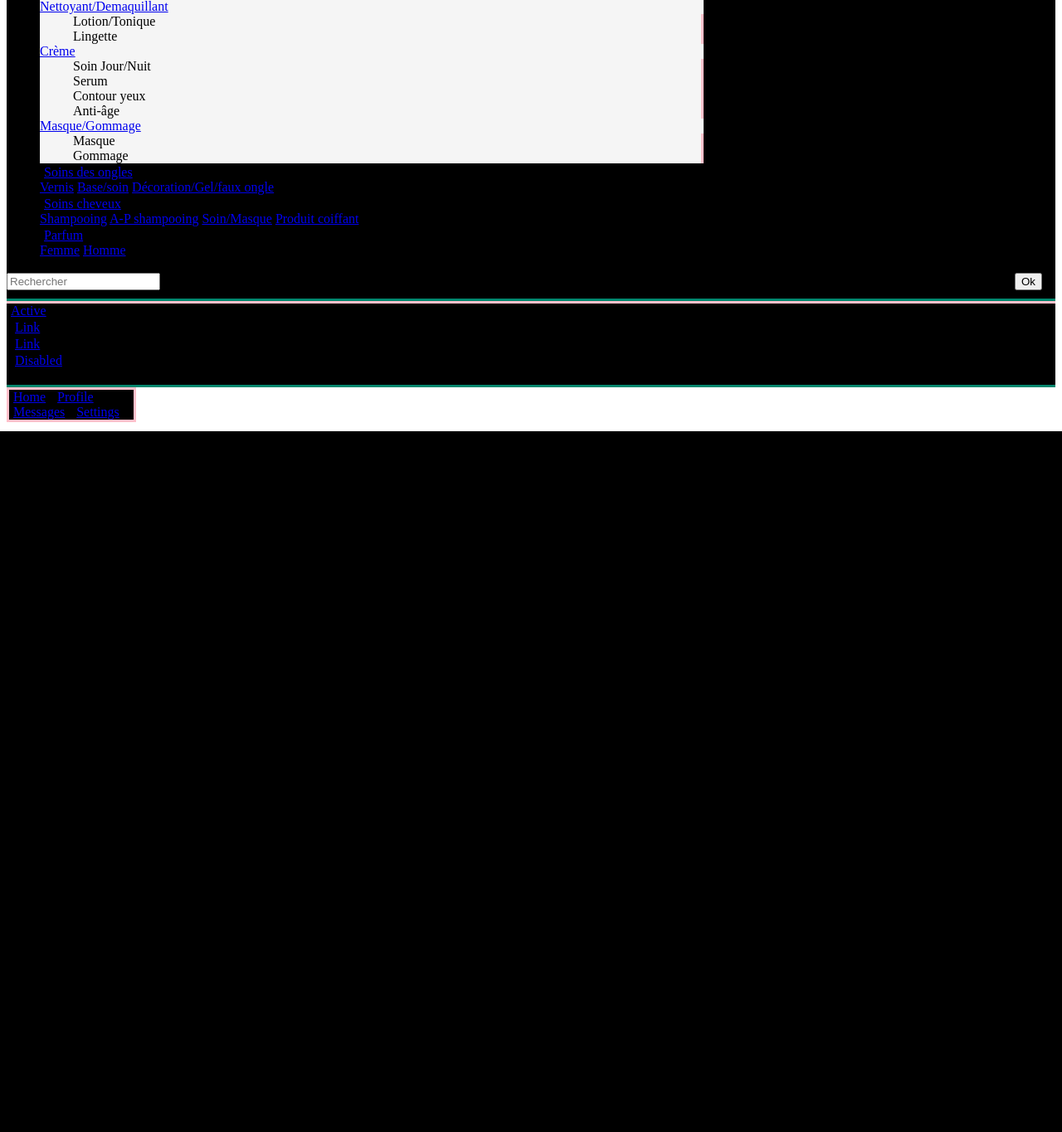
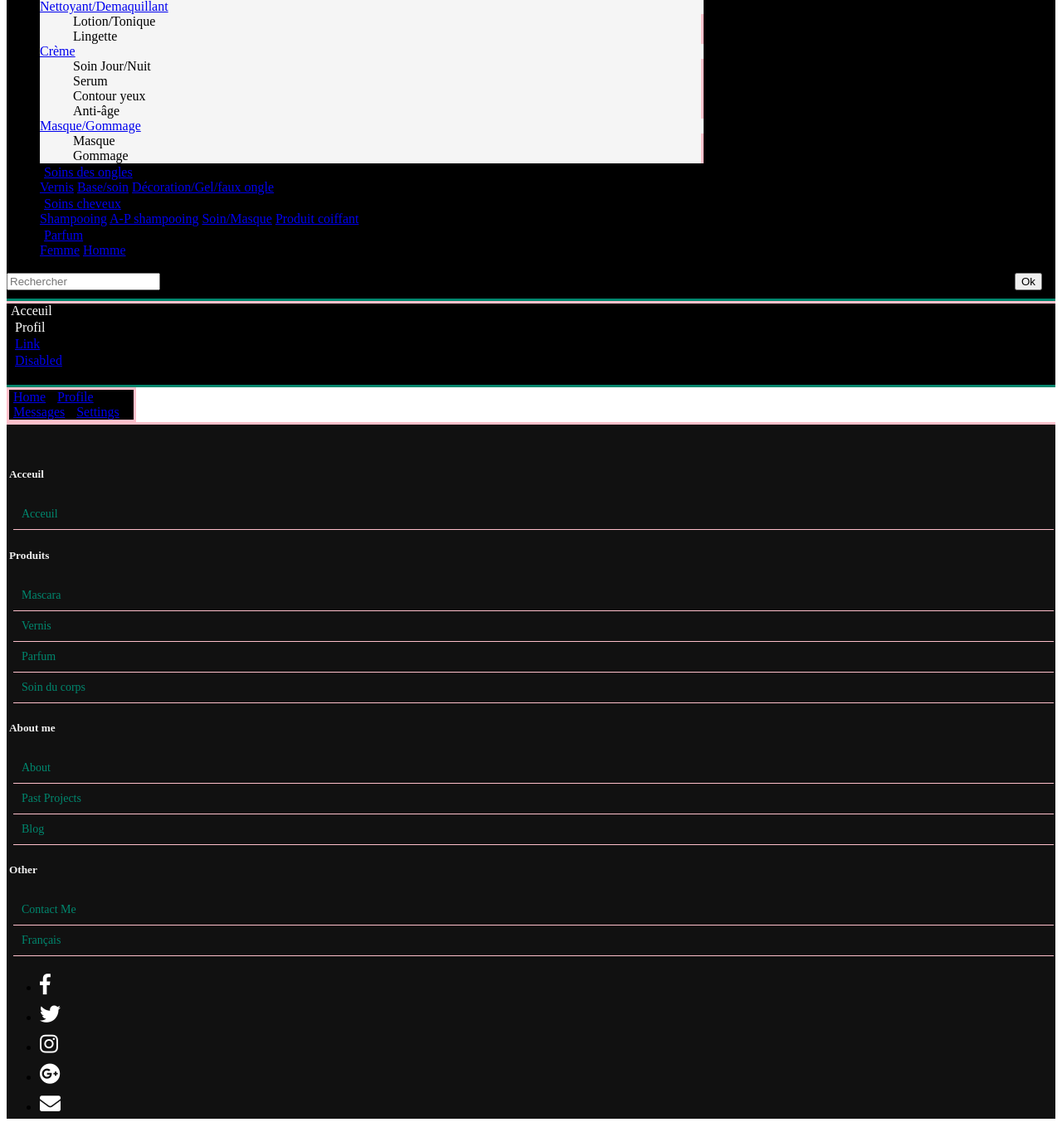
Before and after one commit to Victoriacapo/Cosmetroc, a PHP site: page /espacetroc.php in a window 1280 px wide. Shown: the part 1345-2710 px from the top of the page at 83% size. Before the commit the page ends 1865 px from the top, so only its background shows below. Run offline with PHP 8.4, Linux system fonts and the light colour scheme; some libraries are stand-ins or nearby versions.

Commit message:
fichier footer rajouté

```diff
--- a/View/connexionView.php
+++ b/View/connexionView.php
@@ -8,7 +8,7 @@ include_once('Controller/controllerConnexion.php');
         <!-- style -->
         <link rel="stylesheet" href="../assets/css/styleForm.css">
 
-        <title>Connexion</title>
+        <title></title>
     </head>
     <body>
         <div class="container">
--- /dev/null
+++ b/View/footer.php
@@ -0,0 +1,47 @@
+ <footer id="footer">
+            <div class="container-fluid">
+                <div class="row row-foot">
+                    <div class="foot-sect col-12 col-lg-3 col-md-6 col-sm-12">
+                        <div class="foot-div">
+                            <h5 class="foot-subt">Acceuil</h5>
+                        </div>
+                        <a class="foot-link" href="index.php" title="footer_Home">Acceuil</a>
+                    </div>
+                    <div class="foot-sect col-12 col-lg-3 col-md-6 col-sm-12">
+                        <div class="foot-div">
+                            <h5 class="foot-subt">Produits</h5>
+                        </div>
+                        <a class="foot-link" href="" title="Mascara">Mascara</a>
+                        <a class="foot-link" href="" title="Vernis">Vernis</a>
+                        <a class="foot-link" href="" title="Parfum">Parfum </a>
+                        <a class="foot-link" href="" title="Soin du corps">Soin du corps</a>
+                    </div>
+                    <div class="foot-sect col-12 col-lg-3 col-md-6 col-sm-12">
+                        <div class="foot-div">
+                            <h5 class="foot-subt">About me</h5>
+                        </div>
+                        <a class="foot-link" href="about.php" title="footer_About">About</a>
+                        <a class="foot-link" href="pp.php" title="footer_Past_Projects">Past Projects</a>
+                        <a class="foot-link" href="blog.php" title="footer_Blog">Blog</a>
+                    </div>
+                    <div class="foot-sect col-12 col-lg-3 col-md-6 col-sm-12">
+                        <div class="foot-div">
+                            <h5 class="foot-subt">Other</h5>
+                        </div><!-- Contact Me -->
+                        <a class="foot-link" href="contact.php" title="footer_Contact">Contact Me</a>
+                        <a class="foot-link" href="indexfr.php" title="footer_French">Français</a>
+                    </div>
+                    <div class="row">
+                        <div class="col-12 col-xs-12 col-sm-12 col-md-12 mt-12 mt-sm-5">
+                            <ul class="list-unstyled list-inline social">
+                                <li class="list-inline-item"><a href="javascript:void();"><i class="fab fa-facebook-f"></i></a></li>
+                                <li class="list-inline-item"><a href="javascript:void();"><i class="fab fa-twitter"></i></a></li>
+                                <li class="list-inline-item"><a href="javascript:void();"><i class="fab fa-instagram"></i></a></li>
+                                <li class="list-inline-item"><a href="javascript:void();"><i class="fab fa-google-plus"></i></a></li>
+                                <li class="list-inline-item"><a href="javascript:void();" target="_blank"><i class="fa fa-envelope"></i></a></li>
+                            </ul>
+                        </div>
+                    </div>
+                </div>
+            </div>
+        </footer>
--- a/assets/css/style1.css
+++ b/assets/css/style1.css
@@ -65,18 +65,21 @@ margin-right: 1rem;
       background-repeat: no-repeat;
       background-size: cover;
 }
+/*partie espacetroc*/
 /*partie menu*/
 .menunav{
     background-color: black;
      border-top: pink 3px solid;
      border-bottom: solid 3px #00876e;
+     color: white;
 }
 .menunavVertical{
      background-color: black;
      width: 150px;
      border: pink 3px solid;
 }
-/* ************************ footer *********** recuperer sur bootsnip*/
+
+/* ************************ footer *********** */
 footer {
     border-top: pink 3px solid;
     padding-top: 30px;
@@ -91,7 +94,6 @@ footer {
 .foot-sect {
   width: 100%;
   margin-top: 0px;
-/*  white-space: nowrap;*/
 }
 
 .foot-sect-current {
--- a/espacetroc.php
+++ b/espacetroc.php
@@ -25,10 +25,11 @@ include('View/inscriptionView.php');
 
                 <div class="menunav">
                     <nav class="nav nav-pills nav-fill">
-                        <a class="nav-item nav-link active" href="#">Active</a>
-                        <a class="nav-item nav-link" href="#">Link</a>
+                        <a class="nav-item nav-link" onclick="(window.location = '../index.php')">Acceuil</a>
+                        <a class="nav-item nav-link" onclick="(window.location = 'View/monprofilView.php')">Profil</a>
                         <a class="nav-item nav-link" href="#">Link</a>
                         <a class="nav-item nav-link" href="#">Disabled</a>
+                         <!--<button class="homeButton" onclick="(window.location = 'view/listerendez-vous.php')">Liste RDV</button>-->
                     </nav>
                 </div>
 
@@ -49,11 +50,11 @@ include('View/inscriptionView.php');
 
 
 
-
-
-
-
-
+ <!--************************************************* FOOTER************************************************************************* -->
+       <?php
+            require('View/footer.php');
+            ?>
+ <!--************************************************* /FOOTER************************************************************************* -->
 
 
         <script type="text/javascript" src="js/mdb.min.js"></script>
```
Also changed, not shown: index.php (+4 -49 lines).
